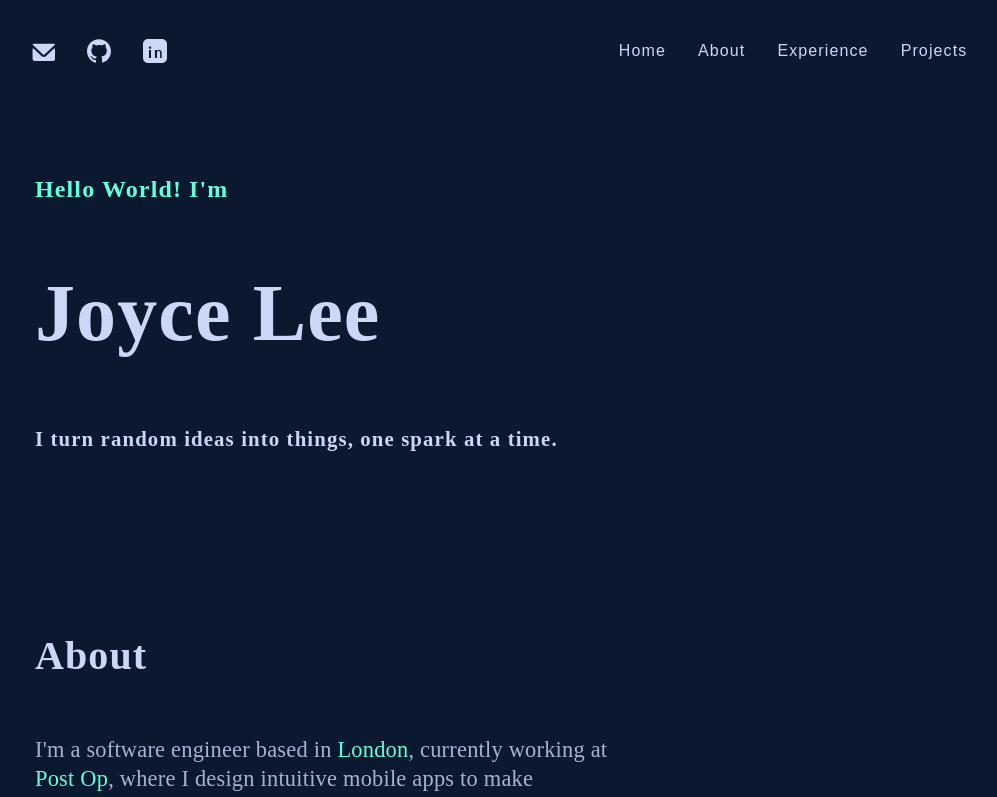
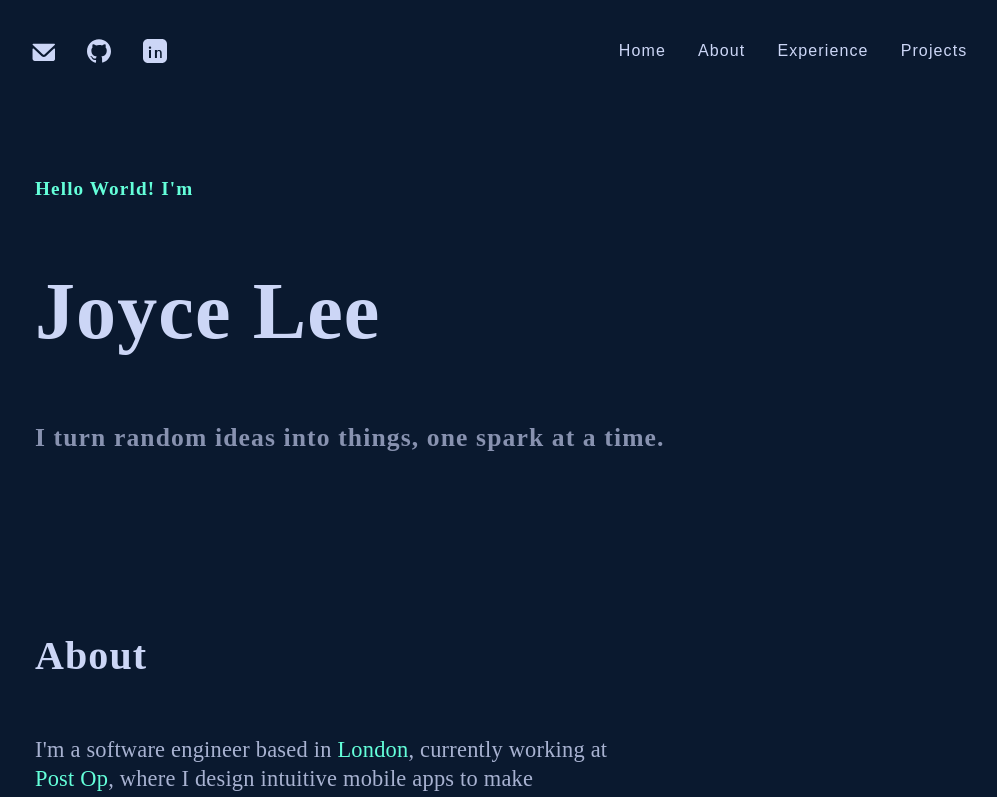
Before and after one commit to joyce-leesw/joyce-lee, a React (Vite) app: page / in a window 1280 px wide. Shown: the top 797 px of the page, without its empty margins (164-1161 px from the left). Built offline with nearby package versions, Linux system fonts and the light colour scheme; a web font is replaced by a local one.

Commit message:
changed intro styling

```diff
--- a/src/components/Intro.jsx
+++ b/src/components/Intro.jsx
@@ -4,9 +4,9 @@ import '../styles/Intro.css';
 export default function Intro() {
   return (
     <section id="home" className="intro">
-      <h3>{INTRO_TITLE}</h3>
+      <h4>{INTRO_TITLE}</h4>
       <h1>{INTRO_NAME}</h1>
-      <h4>{INTRO_SUBTITLE}</h4>
+      <h3>{INTRO_SUBTITLE}</h3>
     </section>
   );
 }
--- a/src/styles/Intro.css
+++ b/src/styles/Intro.css
@@ -4,8 +4,14 @@
   padding: 60px 0;
 }
 
+.intro h4 {
+  color: var(--turquoise);
+  font-size: 1.2em;
+}
+
 .intro h3 {
-  color: var(--turquoise);
+  color: var(--slate);
+  font-size: 1.6em;
 }
 
 @media only screen and (max-width: 480px) {
```
